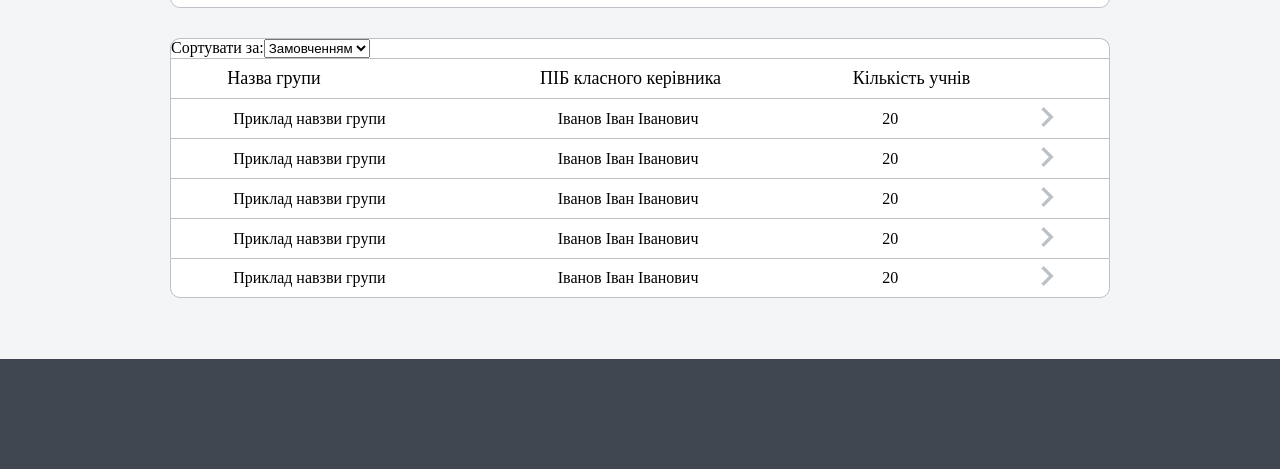
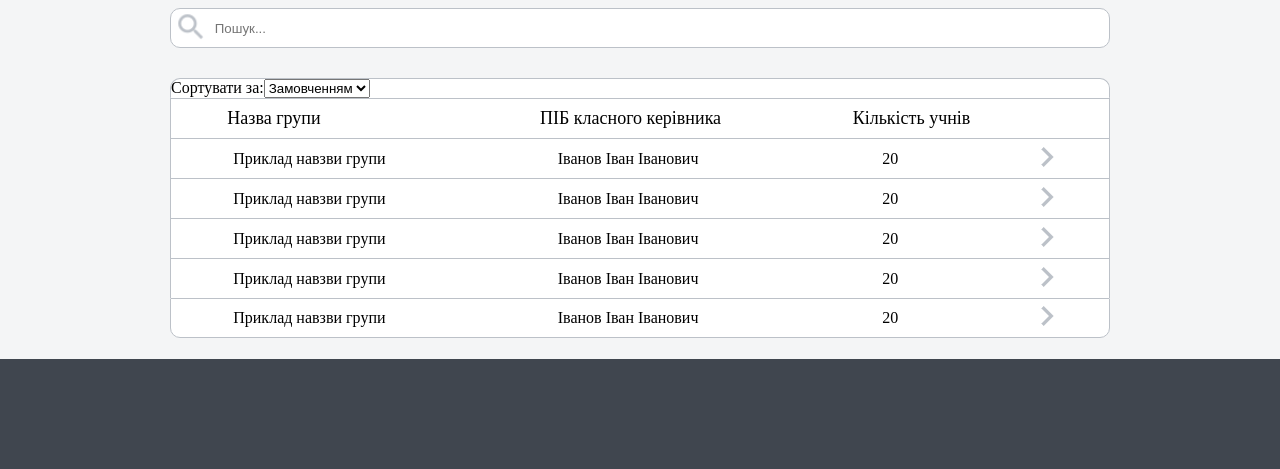
Before and after one commit to consiglierebogdan/schoolproject, a plain HTML site: page index.html in a window 1280 px wide. Shown: the part 331-800 px from the top of the page. Drawn offline with nearby package versions, Linux system fonts and the light colour scheme; a web font is replaced by a local one.

Commit message:
Add files via upload

```diff
--- a/index.html
+++ b/index.html
@@ -31,7 +31,7 @@
 		<div class="container">
 			<h1>Групи</h1>
 			<div class="group">
-				<input type="text" class="search" placeholder ="   &#128269;   Пошук..." name="">
+				<input type="text" class="search" placeholder =" Пошук..." >
 				<div class="sortirovka">
 					<div class="sortttt"></div>
 					<div class="sortza">Сортувати за:</div>
--- a/style.css
+++ b/style.css
@@ -87,6 +87,7 @@ header {
 h1{
 	font-family: 'Ledger', serif;
 	font-weight: 300;
+	margin-bottom: 40px;
 }
 .container{
 	margin: 0 auto;
@@ -100,6 +101,10 @@ h1{
 	border-radius: 10px;
 	background: #fff;
 	margin-bottom: 30px;
+	background: url(img/search-white-48-dp.png) no-repeat 3px 1px, #fff;
+    background-size: auto 90%;
+    padding-left: 40px;
+	/*background: url(img/search-white-48-dp.png) no-repeat center left;*/
 }
 .sortirovka{
 	display: flex;
```
Also changed, not shown: img/search-white-48-dp.png (added), img/search-white-48-dp@2x.png (added), img/search-white-48-dp@3x.png (added).
